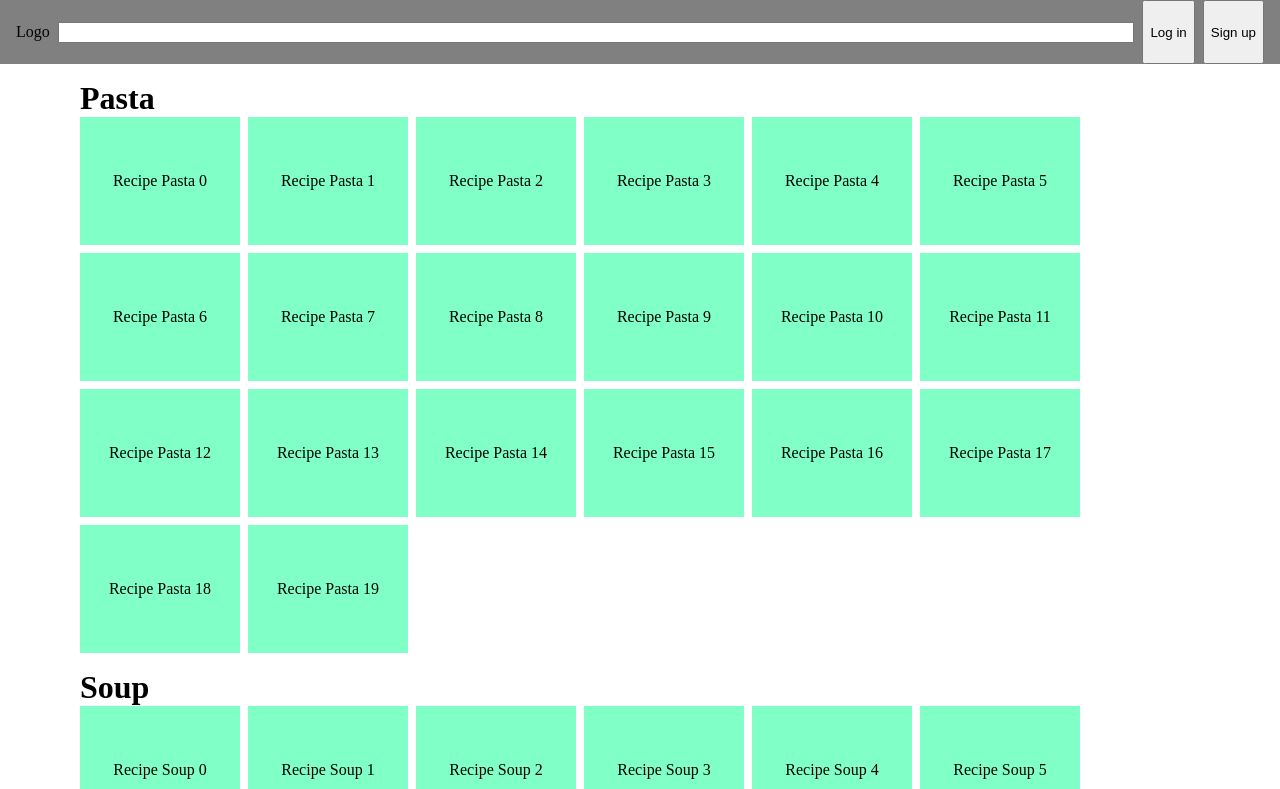
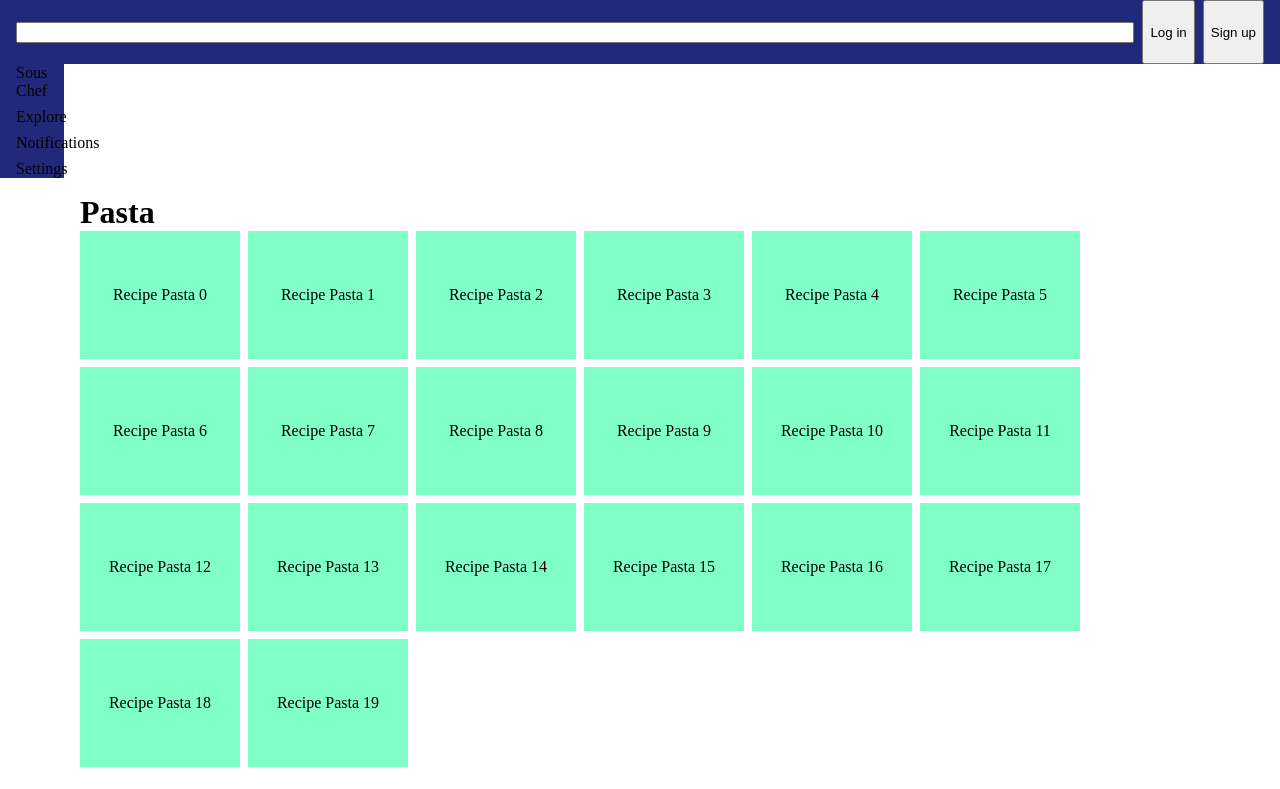
Before and after one commit to shsuarivas/Sous-Chef, a React (Vite) app in the folder Frontend/: page / in a window 1280 px wide. Shown: the top 789 px of the page. Built offline with nearby package versions, Linux system fonts and the light colour scheme; no server answers.

Commit message:
unfinished sidebar

```diff
--- a/Frontend/src/Homepage/Homepage.jsx
+++ b/Frontend/src/Homepage/Homepage.jsx
@@ -1,13 +1,18 @@
 import style from './Homepage.module.scss'
+import Sidebar from './Sidebar.jsx'
 import TitleBar from './TitleBar.jsx'
 import RecipeArea from './RecipeArea/RecipeArea.jsx'
 
 function Homepage() {
   return (
     <>
-      <div className={style.title_div}>
+    <div className={style.title_div}>
         <TitleBar />
-      </div>
+    </div>
+
+    <div className={style.sidebar_div}>
+      <Sidebar />
+    </div>
 
       <div className={style.recipes_div}>
         <RecipeArea />
--- a/Frontend/src/Homepage/Homepage.module.scss
+++ b/Frontend/src/Homepage/Homepage.module.scss
@@ -1,3 +1,9 @@
+.sidebar_div {
+    width: 100%;
+    height: 100%;
+
+}
+
 .title_div {
     width: 100%;
     position: sticky;
--- /dev/null
+++ b/Frontend/src/Homepage/Sidebar.jsx
@@ -0,0 +1,27 @@
+import style from './Sidebar.module.scss'
+
+function Sidebar() {
+    return(
+        <>
+        <div className={style.sidebar}>
+            <div className={style.logo}>
+            Sous Chef
+            </div>
+
+            <div className={style.explore_button}>
+            Explore
+            </div>
+
+            <div className={style.notification_button}>
+            Notifications
+            </div>
+
+            <div className={style.settings_button}>
+            Settings
+            </div>
+        </div>
+        </>
+    )
+}
+
+export default Sidebar;
--- /dev/null
+++ b/Frontend/src/Homepage/Sidebar.module.scss
@@ -0,0 +1,25 @@
+.sidebar {
+    width: 5%;
+    background-color: #23297A;
+
+    display: flex;
+    flex-direction: column;
+    row-gap: 0.5rem;
+    padding: 0rem 1rem;
+}
+
+.logo {
+    margin: auto;
+}
+
+.explore_button {
+    margin: auto;
+}
+
+.notification_button {
+    margin: auto;
+}
+
+.settings_button {
+    margin: auto;
+}
--- a/Frontend/src/Homepage/TitleBar.jsx
+++ b/Frontend/src/Homepage/TitleBar.jsx
@@ -4,9 +4,6 @@ function TitleBar() {
   return (
     <>
       <div className={style.title_div}>
-        <div className={style.logo}>
-          Logo
-        </div>
 
         <div className={style.search_bar}>
           <input type="text"></input>
--- a/Frontend/src/Homepage/TitleBar.module.scss
+++ b/Frontend/src/Homepage/TitleBar.module.scss
@@ -1,16 +1,12 @@
 .title_div {
     width: 100%;
     padding: 0rem 1rem;
-    background-color: gray;
+    background-color: #23297A;
 
     height: 4rem;
 
     display: flex;
     column-gap: 0.5rem;
-}
-
-.logo {
-    margin: auto;
 }
 
 .search_bar {
```
